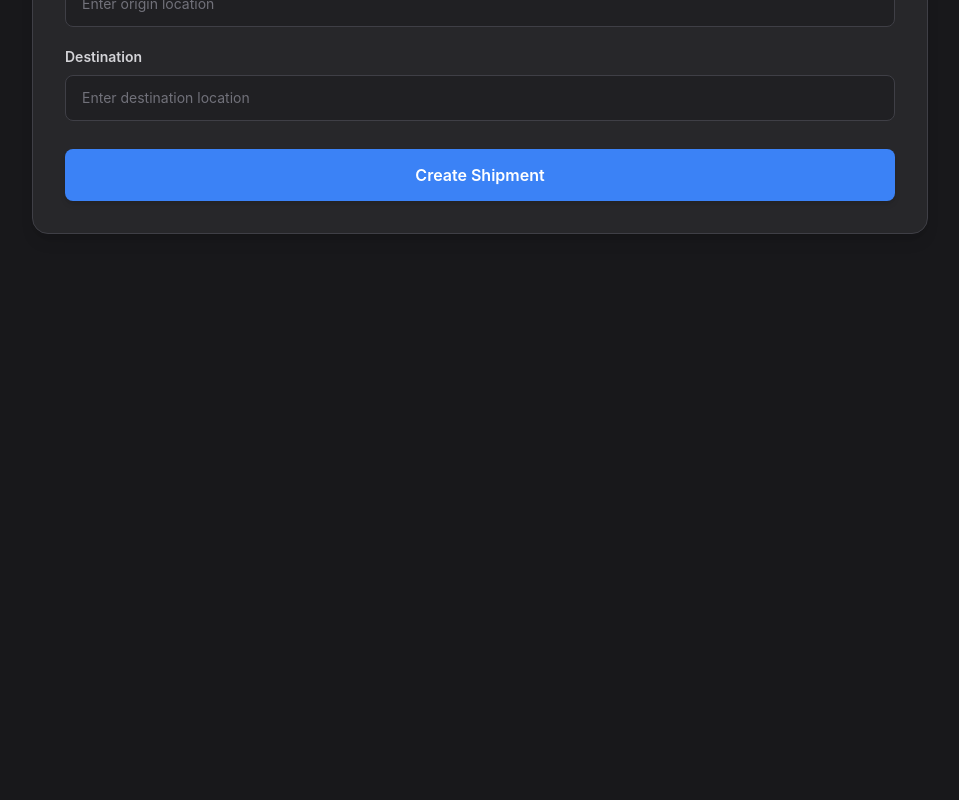
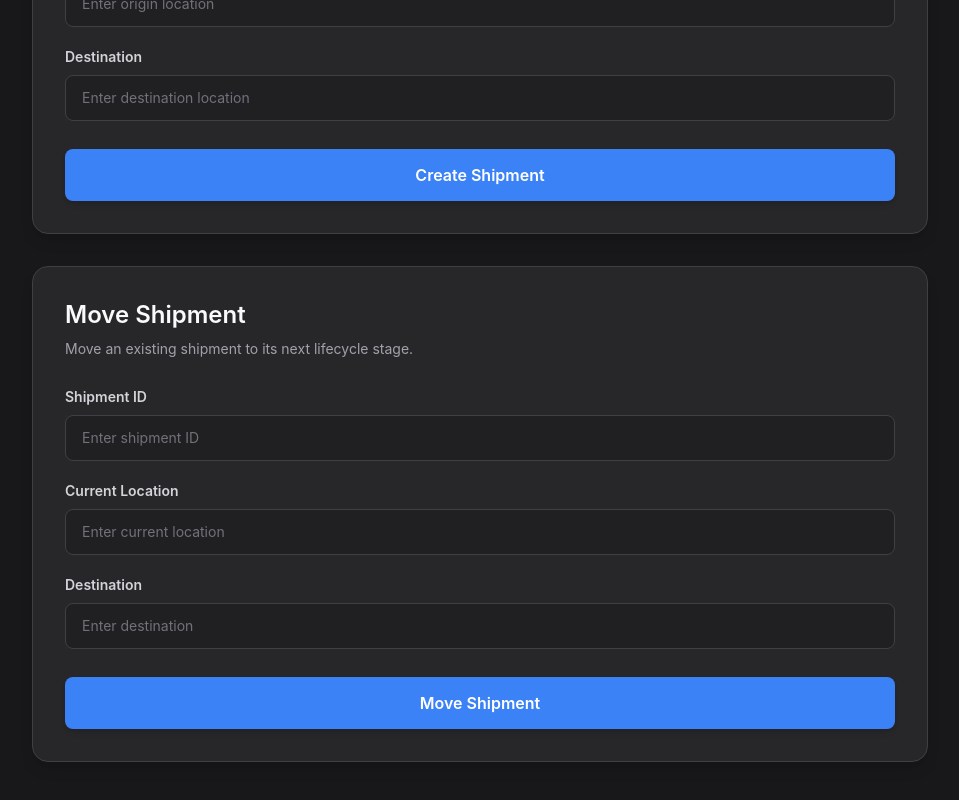
Before and after one commit to chandancoder-dev/audit-trail-team14, a React (Vite) app in the folder client/: page / in a window 1280 px wide. Shown: the part 398-1198 px from the top of the page, without its empty margins (160-1119 px from the left). Before the commit the page ends 800 px from the top, so only its background shows below. Built offline with nearby package versions, Linux system fonts and the light colour scheme.

Commit message:
feat: add move shipment operation

```diff
--- a/client/src/pages/ShipmentOperations.jsx
+++ b/client/src/pages/ShipmentOperations.jsx
@@ -1,6 +1,9 @@
 import { useState } from "react";
 
 function ShipmentOperations() {
+  // -----------------------------
+  // Create Shipment State
+  // -----------------------------
   const [shipmentId, setShipmentId] = useState("");
   const [origin, setOrigin] = useState("");
   const [destination, setDestination] = useState("");
@@ -8,6 +11,19 @@ function ShipmentOperations() {
   const [errors, setErrors] = useState({});
   const [successMessage, setSuccessMessage] = useState("");
 
+  // -----------------------------
+  // Move Shipment State
+  // -----------------------------
+  const [moveShipmentId, setMoveShipmentId] = useState("");
+  const [currentLocation, setCurrentLocation] = useState("");
+  const [moveDestination, setMoveDestination] = useState("");
+
+  const [moveErrors, setMoveErrors] = useState({});
+  const [moveSuccessMessage, setMoveSuccessMessage] = useState("");
+
+  // -----------------------------
+  // Create Shipment
+  // -----------------------------
   const handleCreateShipment = () => {
     setErrors({});
     setSuccessMessage("");
@@ -36,6 +52,37 @@ function ShipmentOperations() {
     );
   };
 
+  // -----------------------------
+  // Move Shipment
+  // -----------------------------
+  const handleMoveShipment = () => {
+    setMoveErrors({});
+    setMoveSuccessMessage("");
+
+    const newErrors = {};
+
+    if (moveShipmentId.trim() === "") {
+      newErrors.moveShipmentId = "Shipment ID is required";
+    }
+
+    if (currentLocation.trim() === "") {
+      newErrors.currentLocation = "Current location is required";
+    }
+
+    if (moveDestination.trim() === "") {
+      newErrors.moveDestination = "Destination is required";
+    }
+
+    if (Object.keys(newErrors).length > 0) {
+      setMoveErrors(newErrors);
+      return;
+    }
+
+    setMoveSuccessMessage(
+      `Shipment ${moveShipmentId} is ready to move from ${currentLocation} to ${moveDestination}.`
+    );
+  };
+
   return (
     <div className="min-h-screen bg-[#18181B] px-5 py-10 font-sans">
       <div className="mx-auto max-w-4xl">
@@ -51,8 +98,10 @@ function ShipmentOperations() {
           </p>
         </div>
 
-        {/* Create Shipment Card */}
-        <div className="rounded-2xl border border-[#3F3F46] bg-[#27272A] p-8 shadow-lg">
+        {/* =====================================================
+            CREATE SHIPMENT
+        ====================================================== */}
+        <div className="mb-8 rounded-2xl border border-[#3F3F46] bg-[#27272A] p-8 shadow-lg">
 
           <h2 className="mb-2 text-2xl font-semibold text-[#FAFAFA]">
             Create Shipment
@@ -180,6 +229,138 @@ function ShipmentOperations() {
             Create Shipment
           </button>
         </div>
+
+        {/* =====================================================
+            MOVE SHIPMENT
+        ====================================================== */}
+        <div className="rounded-2xl border border-[#3F3F46] bg-[#27272A] p-8 shadow-lg">
+
+          <h2 className="mb-2 text-2xl font-semibold text-[#FAFAFA]">
+            Move Shipment
+          </h2>
+
+          <p className="mb-7 text-sm text-[#A1A1AA]">
+            Move an existing shipment to its next lifecycle stage.
+          </p>
+
+          {/* Success Message */}
+          {moveSuccessMessage && (
+            <div className="mb-6 rounded-lg border border-[#22C55E]/40 bg-[#22C55E]/10 px-4 py-3 text-sm text-[#22C55E]">
+              {moveSuccessMessage}
+            </div>
+          )}
+
+          {/* Shipment ID */}
+          <div className="mb-5">
+            <label className="mb-2 block text-sm font-semibold text-[#D4D4D8]">
+              Shipment ID
+            </label>
+
+            <input
+              type="text"
+              placeholder="Enter shipment ID"
+              value={moveShipmentId}
+              onChange={(e) => {
+                setMoveShipmentId(e.target.value);
+
+                if (moveErrors.moveShipmentId) {
+                  setMoveErrors((previous) => ({
+                    ...previous,
+                    moveShipmentId: "",
+                  }));
+                }
+              }}
+              className={`w-full rounded-lg border bg-[#202023] px-4 py-3 text-sm text-[#FAFAFA] outline-none placeholder:text-[#71717A] focus:ring-2 focus:ring-[#3B82F6]/20 ${
+                moveErrors.moveShipmentId
+                  ? "border-[#EF4444] focus:border-[#EF4444]"
+                  : "border-[#3F3F46] focus:border-[#3B82F6]"
+              }`}
+            />
+
+            {moveErrors.moveShipmentId && (
+              <p className="mt-2 text-sm text-[#EF4444]">
+                {moveErrors.moveShipmentId}
+              </p>
+            )}
+          </div>
+
+          {/* Current Location */}
+          <div className="mb-5">
+            <label className="mb-2 block text-sm font-semibold text-[#D4D4D8]">
+              Current Location
+            </label>
+
+            <input
+              type="text"
+              placeholder="Enter current location"
+              value={currentLocation}
+              onChange={(e) => {
+                setCurrentLocation(e.target.value);
+
+                if (moveErrors.currentLocation) {
+                  setMoveErrors((previous) => ({
+                    ...previous,
+                    currentLocation: "",
+                  }));
+                }
+              }}
+              className={`w-full rounded-lg border bg-[#202023] px-4 py-3 text-sm text-[#FAFAFA] outline-none placeholder:text-[#71717A] focus:ring-2 focus:ring-[#3B82F6]/20 ${
+                moveErrors.currentLocation
+                  ? "border-[#EF4444] focus:border-[#EF4444]"
+                  : "border-[#3F3F46] focus:border-[#3B82F6]"
+              }`}
+            />
+
+            {moveErrors.currentLocation && (
+              <p className="mt-2 text-sm text-[#EF4444]">
+                {moveErrors.currentLocation}
+              </p>
+            )}
+          </div>
+
+          {/* Destination */}
+          <div className="mb-7">
+            <label className="mb-2 block text-sm font-semibold text-[#D4D4D8]">
+              Destination
+            </label>
+
+            <input
+              type="text"
+              placeholder="Enter destination"
+              value={moveDestination}
+              onChange={(e) => {
+                setMoveDestination(e.target.value);
+
+                if (moveErrors.moveDestination) {
+                  setMoveErrors((previous) => ({
+                    ...previous,
+                    moveDestination: "",
+                  }));
+                }
+              }}
+              className={`w-full rounded-lg border bg-[#202023] px-4 py-3 text-sm text-[#FAFAFA] outline-none placeholder:text-[#71717A] focus:ring-2 focus:ring-[#3B82F6]/20 ${
+                moveErrors.moveDestination
+                  ? "border-[#EF4444] focus:border-[#EF4444]"
+                  : "border-[#3F3F46] focus:border-[#3B82F6]"
+              }`}
+            />
+
+            {moveErrors.moveDestination && (
+              <p className="mt-2 text-sm text-[#EF4444]">
+                {moveErrors.moveDestination}
+              </p>
+            )}
+          </div>
+
+          {/* Move Button */}
+          <button
+            type="button"
+            onClick={handleMoveShipment}
+            className="w-full rounded-lg bg-[#3B82F6] px-4 py-3.5 text-base font-semibold text-white shadow-md transition hover:bg-[#2563EB] focus:outline-none focus:ring-2 focus:ring-[#3B82F6]/40"
+          >
+            Move Shipment
+          </button>
+        </div>
       </div>
     </div>
   );
```
